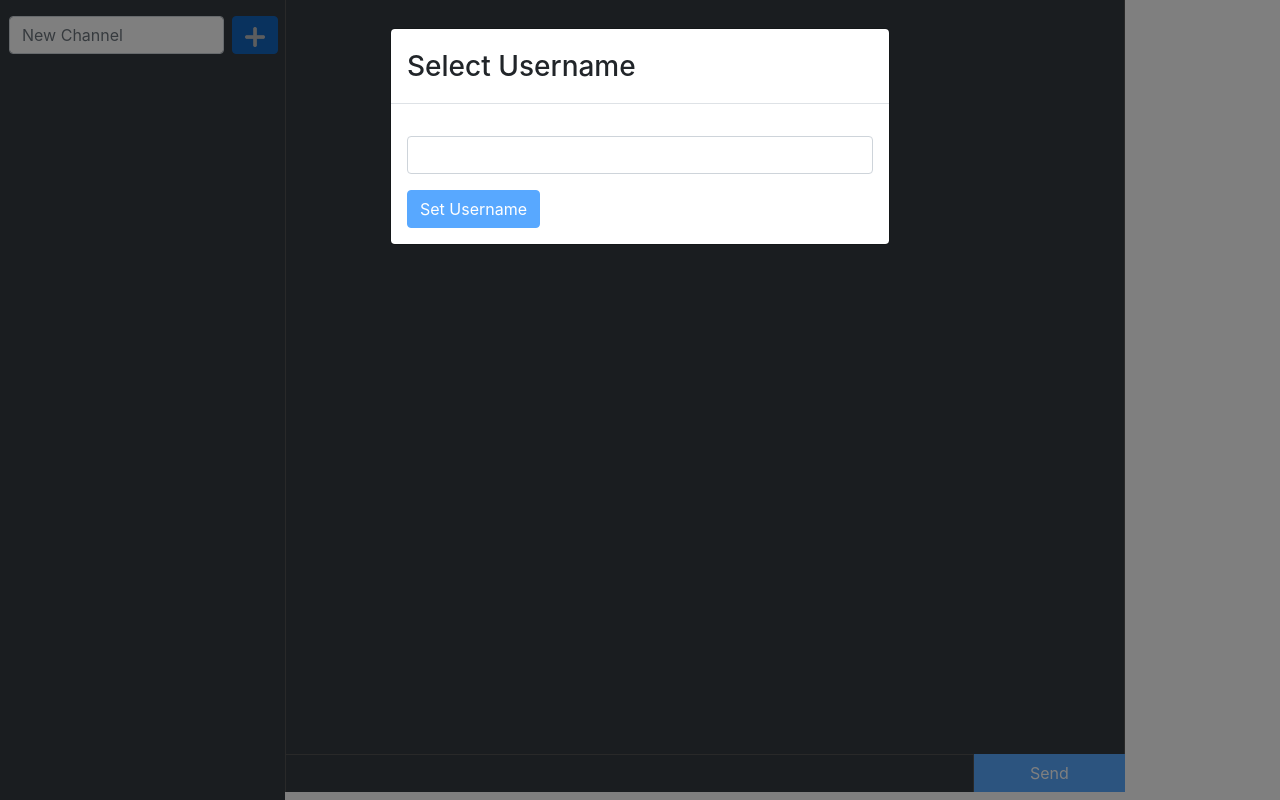
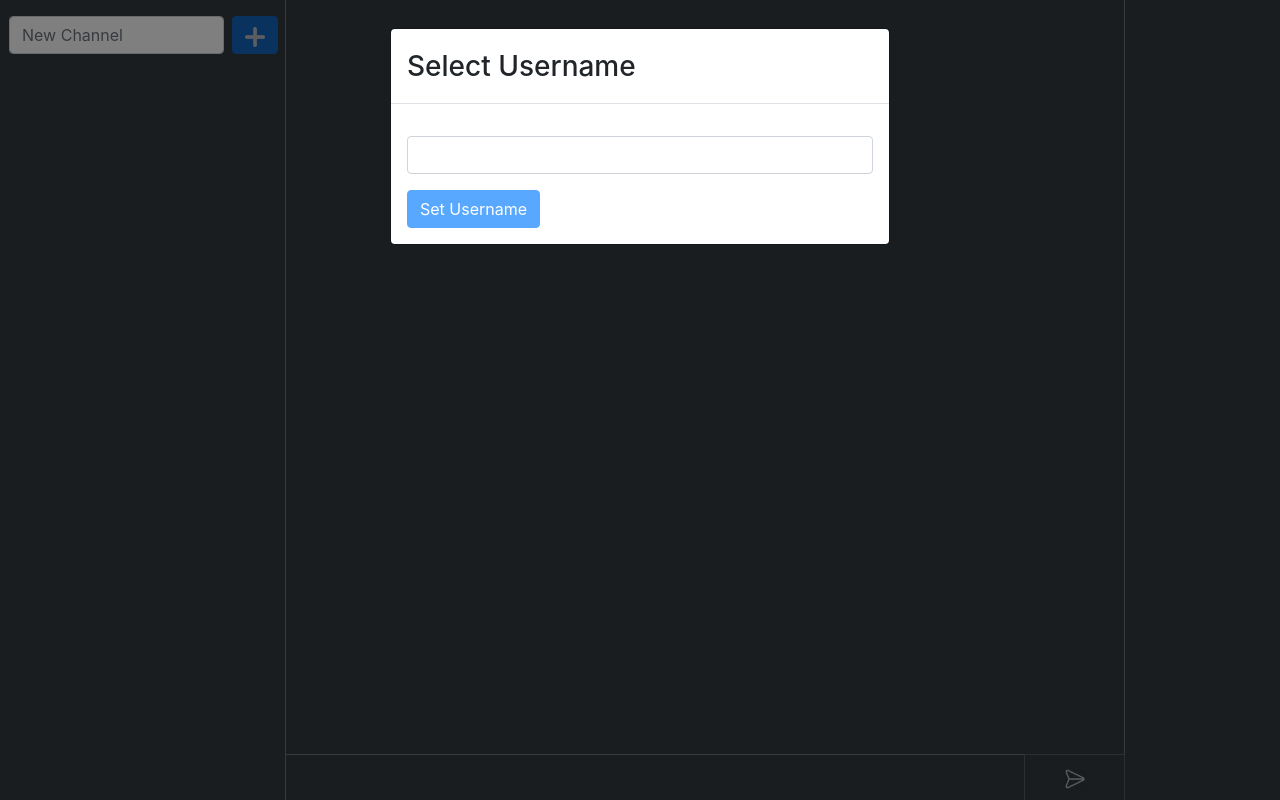
Before and after one commit to jewelnaresh/im, a Flask app: page / in a window 1280 px wide. Run offline with Flask 2, Linux system fonts and the light colour scheme; data that the repository does not hold is empty; some libraries are stand-ins or nearby versions.

Commit message:
general improvements to the UI

```diff
--- a/static/style.css
+++ b/static/style.css
@@ -38,8 +38,8 @@ button:focus {
     overflow: auto;
     -ms-overflow-style: none;
     scrollbar-width: none;
-    border-left: 1px solid rgb(83, 83, 83);
-    border-right: 1px solid rgb(83, 83, 83);
+    border-left: 1px solid rgb(115, 114, 114);
+    border-right: 1px solid rgb(115, 114, 114);
 }
 
 #chatbox::-webkit-scrollbar {
@@ -124,19 +124,50 @@ button:focus {
 #send-input {
     border: 0px solid white;
     border-radius: 0rem;
-    width: 82%;
+    width: 88%;
+    height: 5.8vh;
     display: inline-block;
-    border-left: 1px solid rgb(83, 83, 83);
-    border-right: 1px solid rgb(83, 83, 83);
-    border-top: 1px solid rgb(83, 83, 83);
+    border-left: 1px solid rgb(115, 114, 114);
+    border-top: 1px solid rgb(115, 114, 114);
     /* border-bottom: rgb(66, 20, 173) 0.125rem solid; */
     /* border-left: rgb(66, 20, 173) 0.125rem solid; */
+}
+
+#send-input:focus {
+    box-shadow: none;
+    border-left: 1px solid rgb(115, 114, 114);
+    border-top: 1px solid rgb(115, 114, 114);
 }
 
 #send-button {
     /* border-right: rgb(66, 20, 173) 0.125rem solid; */
     /* border-bottom: rgb(66, 20, 173) 0.125rem solid; */
-    width: 18%;
-    height: 2.375rem;
+    width: 12%;
+    height: 5.8vh;
     border-radius: 0rem;
+    border-right: 1px solid rgb(115, 114, 114);
+    border-left: 1px solid rgb(115, 114, 114);
+    border-top: 1px solid rgb(115, 114, 114);
+    border-bottom: 0px solid white;
 }
+
+#send-button:hover {
+    border-right: 1px solid rgb(115, 114, 114);
+    border-left: 1px solid rgb(115, 114, 114);
+    border-top: 1px solid rgb(115, 114, 114);
+    border-bottom: 0px solid white;
+}
+
+#send-button:active {
+    border-right: 1px solid rgb(115, 114, 114);
+    border-left: 1px solid rgb(115, 114, 114);
+    border-top: 1px solid rgb(115, 114, 114);
+    border-bottom: 0px solid white;
+}
+
+#send-button:focus {
+    border-right: 1px solid rgb(115, 114, 114);
+    border-left: 1px solid rgb(115, 114, 114);
+    border-top: 1px solid rgb(115, 114, 114);
+    border-bottom: 0px solid white;
+}
--- a/templates/index.html
+++ b/templates/index.html
@@ -9,7 +9,7 @@
     <link rel="stylesheet" href="/static/style.css">
 </head>
 
-<body>
+<body class="bg-dark">
 
     <div class="modal fade" id="myModal" tabindex="-1" role="dialog">
         <div class="modal-dialog" role="document">
@@ -91,7 +91,7 @@
                 </div>
 
                 <div id="send-group">
-                    <input class="form-control bg-dark" id="send-input" type="text"><button class="btn btn-primary" id="send-button">Send</button>
+                    <input class="form-control bg-dark" id="send-input" type="text"><button class="btn btn-primary bg-dark" id="send-button"><img src="../static/send.png" alt=""></button>
                 </div>
             </div>
         </div>
```
Also changed, not shown: static/send.png (added).
